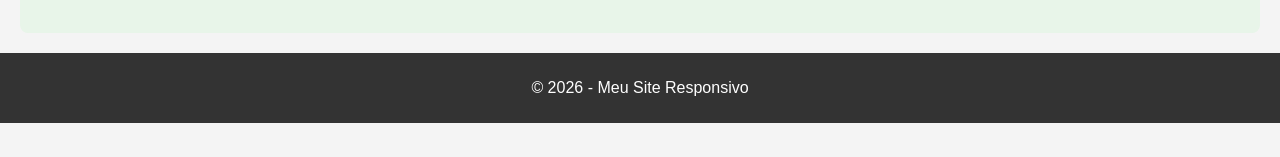
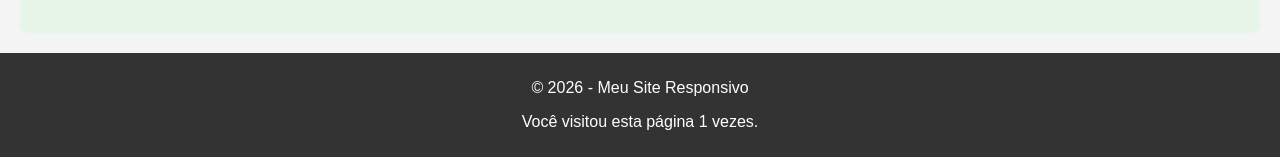
Before and after one commit to IagoFerreira21/meu_site, a plain HTML site: page index.html in a window 1280 px wide. Shown: the part 1069-1226 px from the top of the page. Before the commit the page ends 1192 px from the top, so only its background shows below. Drawn offline with Linux system fonts and the light colour scheme.

Commit message:
Fix HTML structure and add missing elements

```diff
--- a/index.html
+++ b/index.html
@@ -58,6 +58,7 @@
 
   <footer>
     <p>&copy; 2026 - Meu Site Responsivo</p>
+    <p id="contador"></p>
   </footer>
 
   <!-- Script externo -->
```
